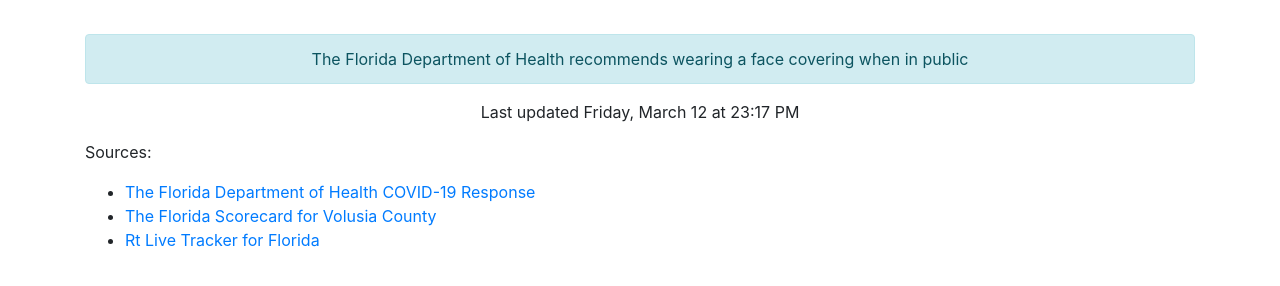
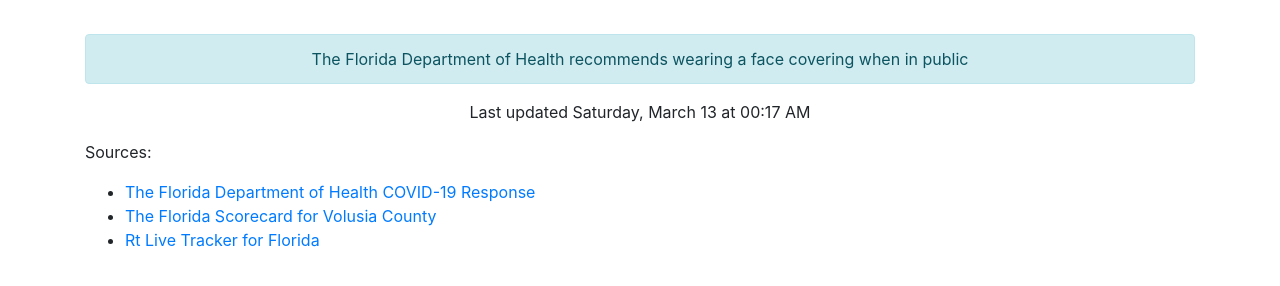
Before and after one commit to thinkjson/timeforchurch, a Jekyll site: the page built from index.md, in a window 1280 px wide. Shown: the part 544-830 px from the top of the page. Built offline with Jekyll 4.4.1, drawn with Linux system fonts in a browser that asks for light colours; our own code applies the rules of GitHub Pages for plain Markdown files.

Commit message:
Updating data

```diff
--- a/_includes/data.html
+++ b/_includes/data.html
@@ -10,4 +10,4 @@
     <div class="outcome text-success">YES</div>
     <div class="alert alert-info" role="alert">The Florida Department of Health recommends wearing a face covering when in public</div>
 
-    <p>Last updated Friday, March 12 at 23:17 PM</p>
+    <p>Last updated Saturday, March 13 at 00:17 AM</p>
```
